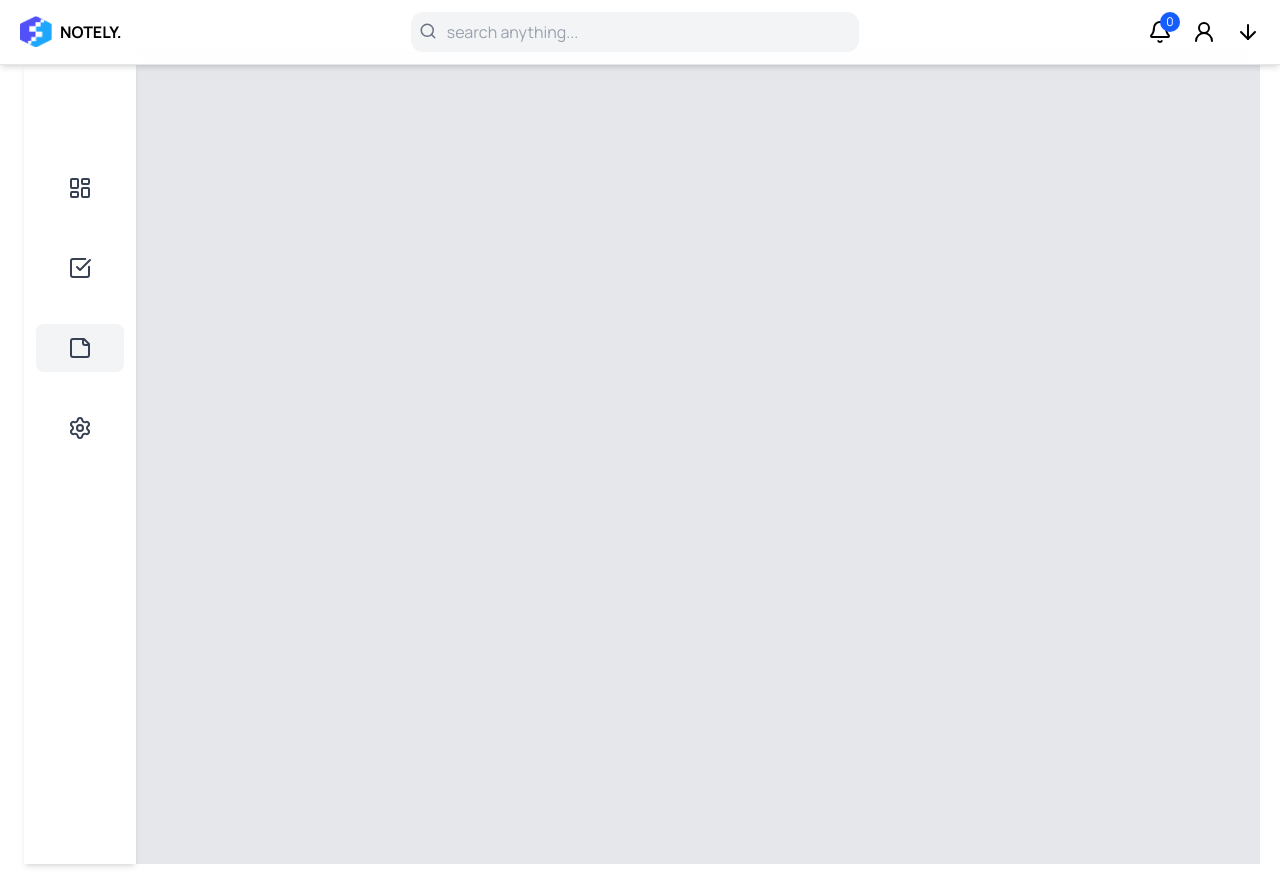
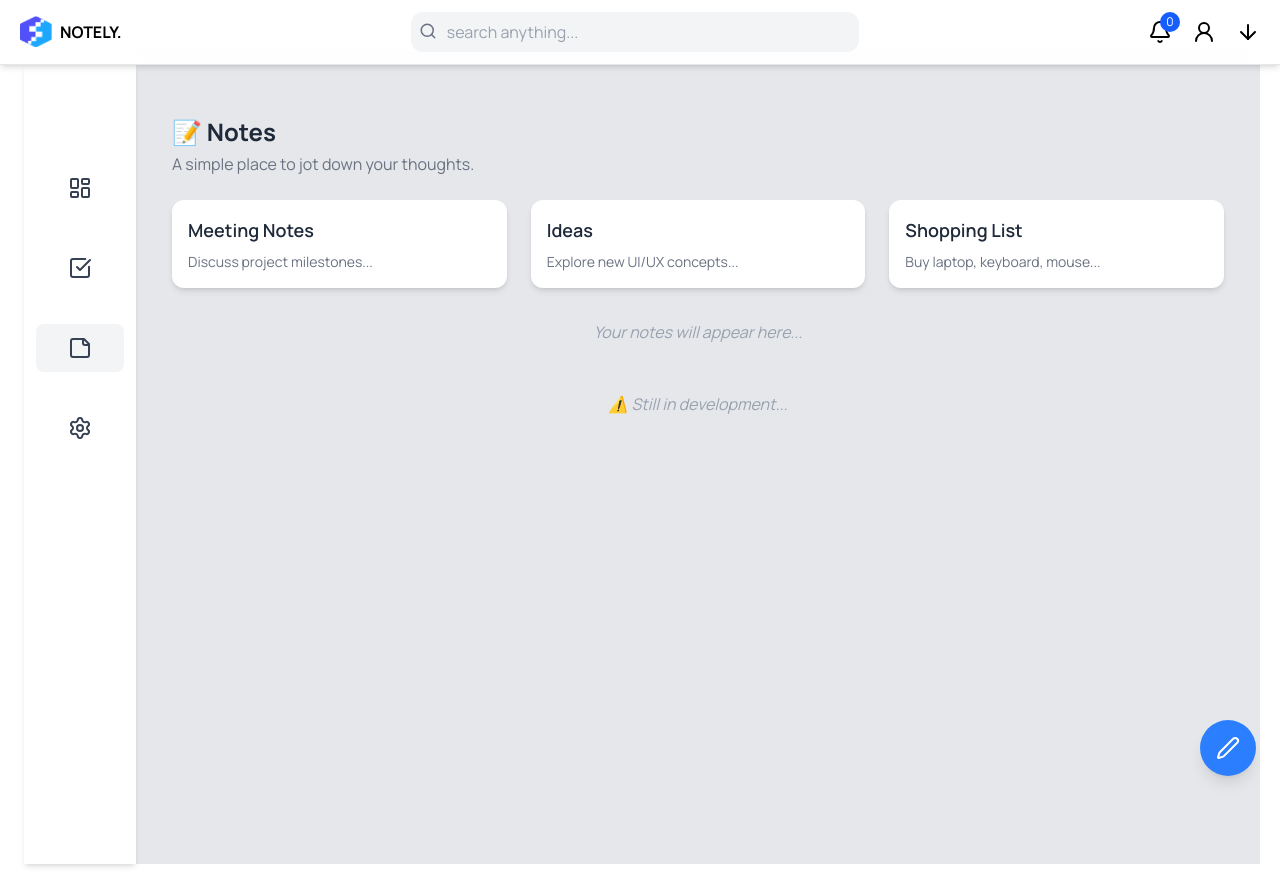
Before and after one commit to LupoNetn/notely, a React (Vite) app: page /notes in a window 1280 px wide. Built offline with nearby package versions, Linux system fonts and the light colour scheme; a web font is replaced by a local one.

Commit message:
added placeholder's for other pages and finished up task page

```diff
--- a/src/components/Dashboard.jsx
+++ b/src/components/Dashboard.jsx
@@ -1,9 +1,37 @@
-import React from 'react'
+import React from "react";
 
 const Dashboard = () => {
+  const sampleStats = [
+    { id: 1, title: "Total Tasks", value: 24 },
+    { id: 2, title: "Completed Tasks", value: 12 },
+    { id: 3, title: "Pending Reviews", value: 5 },
+    { id: 4, title: "Notes", value: 8 },
+  ];
+
   return (
-    <div>Dashboard</div>
-  )
-}
+    <div className="min-h-screen p-6">
+      <header className="mb-6">
+        <h1 className="text-2xl font-bold text-gray-800">📊 Dashboard</h1>
+        <p className="text-gray-500 mt-1">Quick overview of your app</p>
+      </header>
 
-export default Dashboard
+      <div className="grid grid-cols-1 sm:grid-cols-2 lg:grid-cols-4 gap-6 mb-6">
+        {sampleStats.map((stat) => (
+          <div
+            key={stat.id}
+            className="bg-white p-4 rounded-xl shadow-md hover:shadow-lg transition cursor-pointer"
+          >
+            <h2 className="text-gray-400 text-sm">{stat.title}</h2>
+            <p className="text-gray-800 font-bold text-xl mt-2">{stat.value}</p>
+          </div>
+        ))}
+      </div>
+
+      <div className="text-center mt-12 text-gray-400 italic">
+        ⚠️ Still in development...
+      </div>
+    </div>
+  );
+};
+
+export default Dashboard;
--- a/src/components/Notes.jsx
+++ b/src/components/Notes.jsx
@@ -1,11 +1,53 @@
-import React from 'react'
+import React from "react";
+import { Pen } from "lucide-react";
 
 const Notes = () => {
+  const sampleNotes = [
+    { id: 1, title: "Meeting Notes", content: "Discuss project milestones..." },
+    { id: 2, title: "Ideas", content: "Explore new UI/UX concepts..." },
+    { id: 3, title: "Shopping List", content: "Buy laptop, keyboard, mouse..." },
+  ];
+
+  const handleAddNote = () => {
+    console.log("Add note clicked"); // Replace with modal or form later
+  };
+
   return (
-    <div>
+    <div className="p-6 relative">
+      <header className="mb-6">
+        <h1 className="text-2xl font-bold text-gray-800">📝 Notes</h1>
+        <p className="text-gray-500 mt-1">A simple place to jot down your thoughts.</p>
+      </header>
 
+      <div className="grid grid-cols-1 sm:grid-cols-2 lg:grid-cols-3 gap-6">
+        {sampleNotes.map((note) => (
+          <div
+            key={note.id}
+            className="bg-white p-4 rounded-xl shadow-md hover:shadow-lg transition cursor-pointer"
+          >
+            <h2 className="font-semibold text-lg text-gray-800 mb-2">{note.title}</h2>
+            <p className="text-gray-500 text-sm">{note.content}</p>
+          </div>
+        ))}
+      </div>
+
+      <div className="mt-8 text-center text-gray-400 italic">
+        Your notes will appear here...
+      </div>
+
+      {/* Fixed Add Note Button */}
+      <button
+        onClick={handleAddNote}
+        className="cursor-pointer fixed bottom-6 right-6 bg-blue-500 hover:bg-blue-600 p-4 rounded-full shadow-lg flex items-center justify-center transition"
+      >
+        <Pen size={24} className="text-white" />
+      </button>
+
+      <div className="text-center mt-12 text-gray-400 italic">
+        ⚠️ Still in development...
+      </div>
     </div>
-  )
-}
+  );
+};
 
-export default Notes
+export default Notes;
--- a/src/components/Settings.jsx
+++ b/src/components/Settings.jsx
@@ -1,9 +1,37 @@
-import React from 'react'
+import React from "react";
 
 const Settings = () => {
+  const settingsSections = [
+    { id: 1, title: "Profile", description: "Update your personal info" },
+    { id: 2, title: "Account", description: "Manage your account settings" },
+    { id: 3, title: "Notifications", description: "Customize notification preferences" },
+    { id: 4, title: "Appearance", description: "Theme and display settings" },
+  ];
+
   return (
-    <div>Settings</div>
-  )
-}
+    <div className="min-h-screen p-6">
+      <header className="mb-6">
+        <h1 className="text-2xl font-bold text-gray-800">⚙️ Settings</h1>
+        <p className="text-gray-500 mt-1">Manage your app preferences</p>
+      </header>
 
-export default Settings
+      <div className="grid grid-cols-1 sm:grid-cols-2 lg:grid-cols-2 gap-6 mb-6">
+        {settingsSections.map((section) => (
+          <div
+            key={section.id}
+            className="bg-white p-4 rounded-xl shadow-md hover:shadow-lg transition cursor-pointer"
+          >
+            <h2 className="text-gray-800 font-semibold">{section.title}</h2>
+            <p className="text-gray-400 text-sm mt-1">{section.description}</p>
+          </div>
+        ))}
+      </div>
+
+      <div className="text-center mt-12 text-gray-400 italic">
+        ⚠️ Still in development...
+      </div>
+    </div>
+  );
+};
+
+export default Settings;
```
